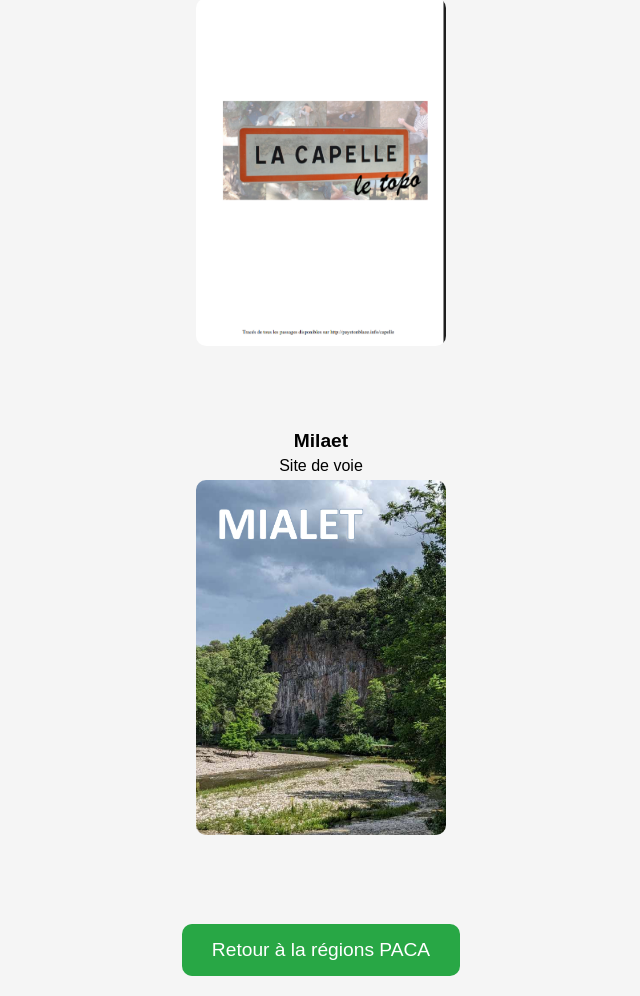
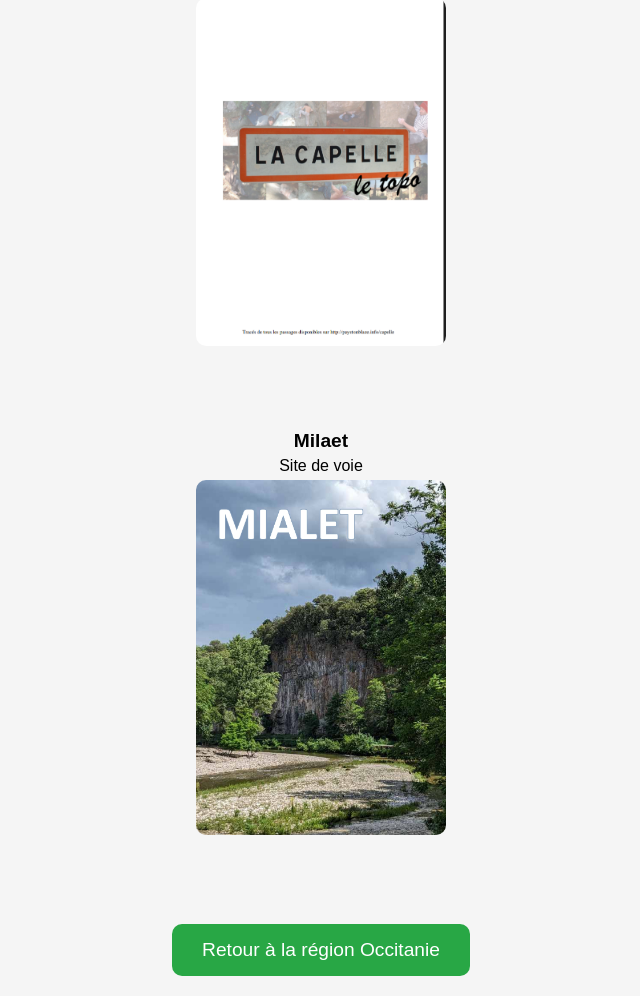
Before and after one commit to Niok05/topoteque, a website: page dep_30_gard.html in a window 1280 px wide. Shown: the part 223-1219 px from the top of the page, without its empty margins (319-959 px from the left). Drawn offline with Linux system fonts and the light colour scheme.

Commit message:
Update dep_30_gard.html

```diff
--- a/dep_30_gard.html
+++ b/dep_30_gard.html
@@ -134,9 +134,9 @@
 <!-------------------->
 
       <a
-        class="return-button" href="region_provence-alpes-cote_dazur.html"
+        class="return-button" href="region_occitanie.html"
       >
-        Retour à la régions PACA
+        Retour à la région Occitanie
       </a>
     </main>
   </body>
```
